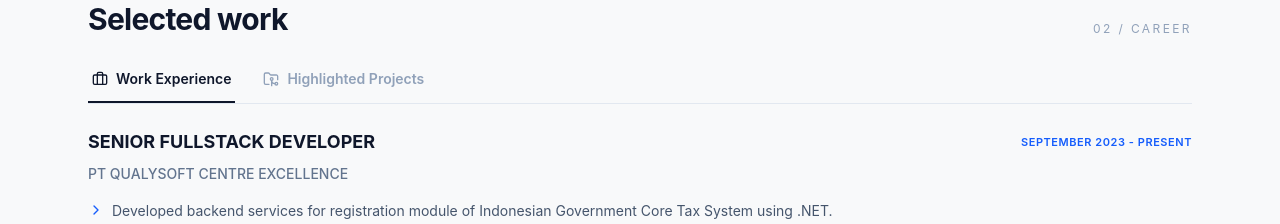
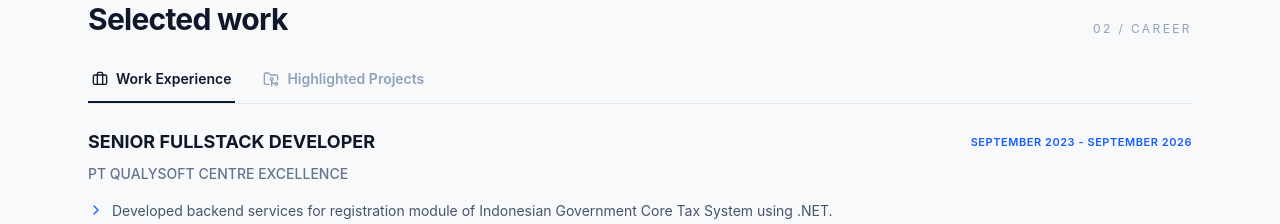
Before and after one commit to abushaista/abushaista.github.io, a React (Vite) app: page / in a window 1280 px wide. Shown: the part 1400-1624 px from the top of the page. Built offline with nearby package versions, Linux system fonts and the light colour scheme.

Commit message:
fix: update experience period for current role in portfolio

```diff
--- a/src/data/portfolio.ts
+++ b/src/data/portfolio.ts
@@ -31,7 +31,7 @@ export const skills = {
 
 export const experiences: Experience[] = [
   {
-    period: 'SEPTEMBER 2023 - PRESENT',
+    period: 'SEPTEMBER 2023 - SEPTEMBER 2026',
     role: 'SENIOR FULLSTACK DEVELOPER',
     company: 'PT QUALYSOFT CENTRE EXCELLENCE',
     details: [
```
